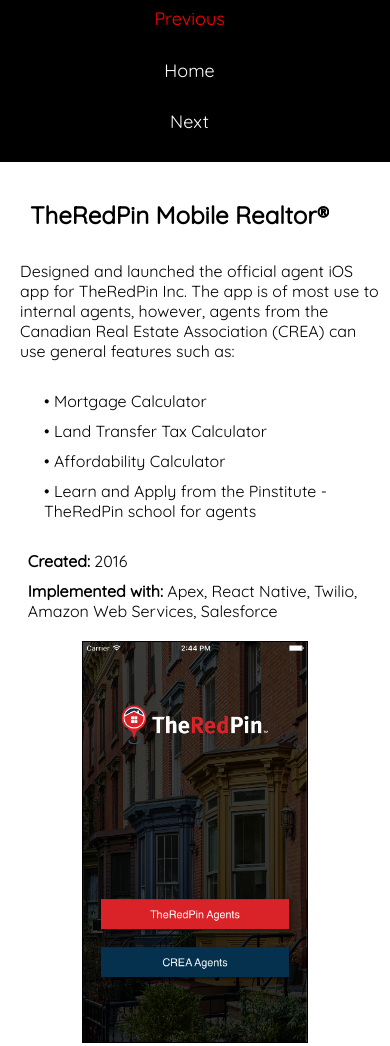
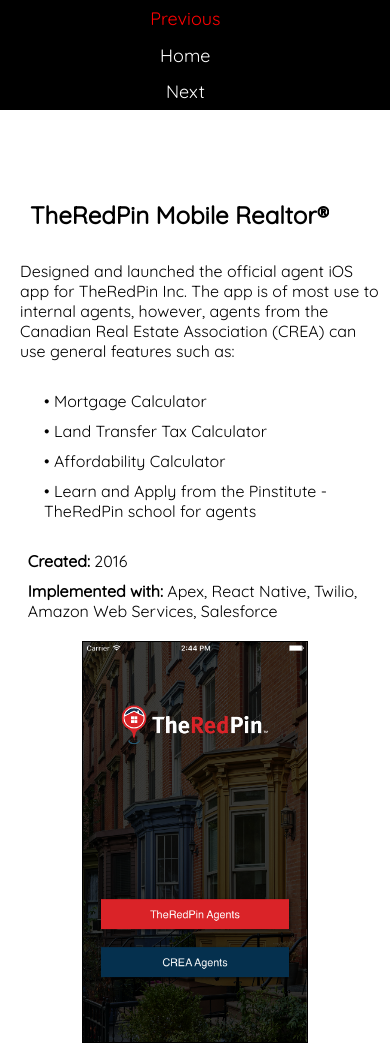
Before and after one commit to bhavyata9/bhavyata9.github.io, a plain HTML site: page trp.html in a window 390 px wide. Shown: the top 1046 px of the page. Drawn offline with Linux system fonts and the light colour scheme; a web font is replaced by a local one.

Commit message:
resume update + some styles

```diff
--- a/css/style.css
+++ b/css/style.css
@@ -118,8 +118,8 @@
 .miniMenu ul{
 font-size: 18px;
 bottom: 0;
-   left: 0;
-   right: 0;
+left: 0;
+ right: 0;
 display: block;
 position: absolute;
 
@@ -129,7 +129,6 @@
   border-bottom: 1px solid black;
   text-transform:capitalize;
   display: block;
-  width: 100%;
 }
 
 .miniMenu ul li:first-child{
@@ -525,13 +524,12 @@
   display: table-cell;
   cursor: pointer;
   text-decoration: none;
-  width: 3.33333%;
+  width: 3.333333%;
 	height: 100%;
   overflow: hidden;
 	vertical-align: middle;
   white-space: nowrap;
   z-index: 10;
-  /*border: 1px solid purple;*/
 }
 .work-tabs a:visited, .work-tabs a:active {
   color: inherit;
@@ -543,7 +541,7 @@
 .work-tabs a span{
 	display: inline-block;
   padding:4%;
-  height: 100%;
+  width: 90%;
 }
 .work-tabs .prev{
   text-align: left;
@@ -728,7 +726,7 @@
      width: 100%;
      text-align: center;
      display: block;
-     height: 162px;
+     height: auto;
      margin: 0;
      padding: 0;
    }
@@ -740,14 +738,19 @@
      text-align: center;
      white-space: normal;
     font-size: 18px;
-    height: 51.67px;
+    /*height: 50px;*/
+    border: 1px solid green;
+    width: 100%;
+
    }
 
    .work-tabs a span{
      position: relative;
-     width: 90vw;
+     display: block;
      text-align: center;
      padding: 2% 4%;
+     /*border: 1px solid orange;*/
+     width: 88vw;
    }
    .work-tabs2{
      height: 150px;
```
Also changed, not shown: 3 other files.
